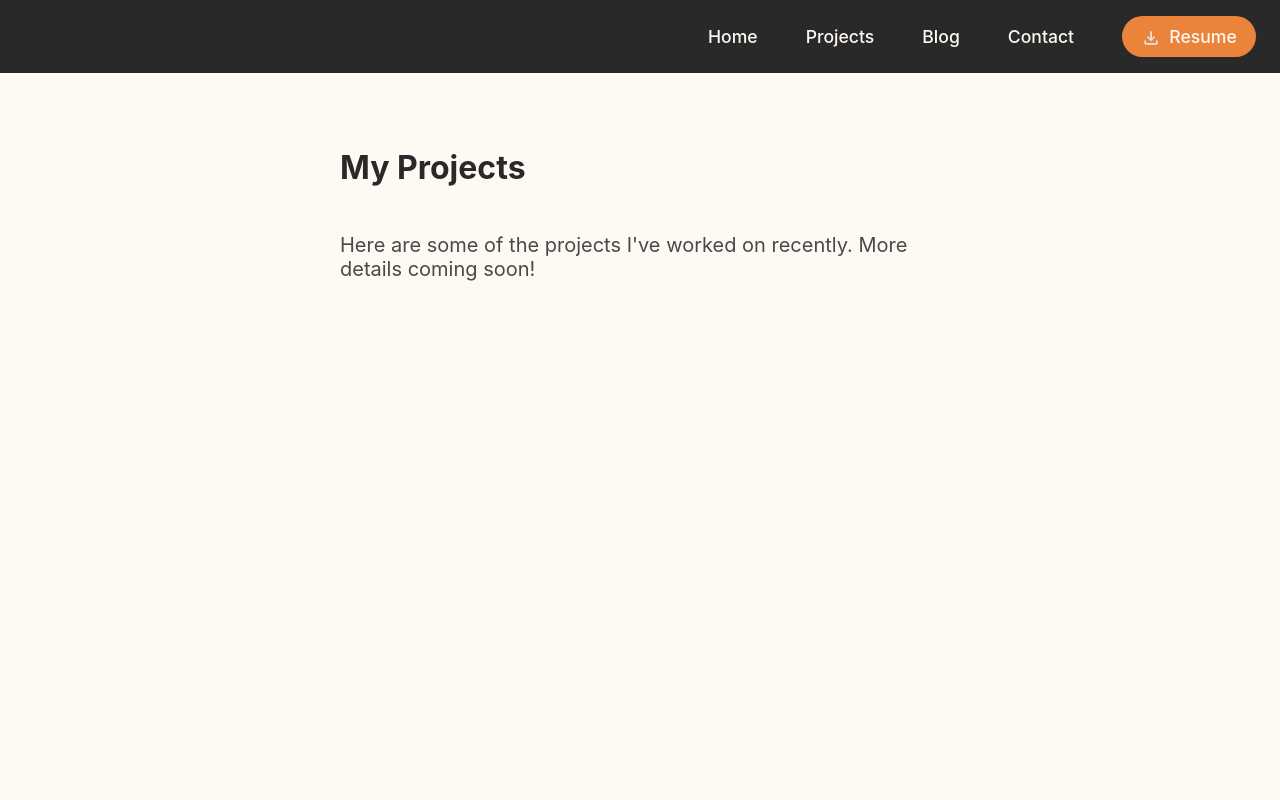
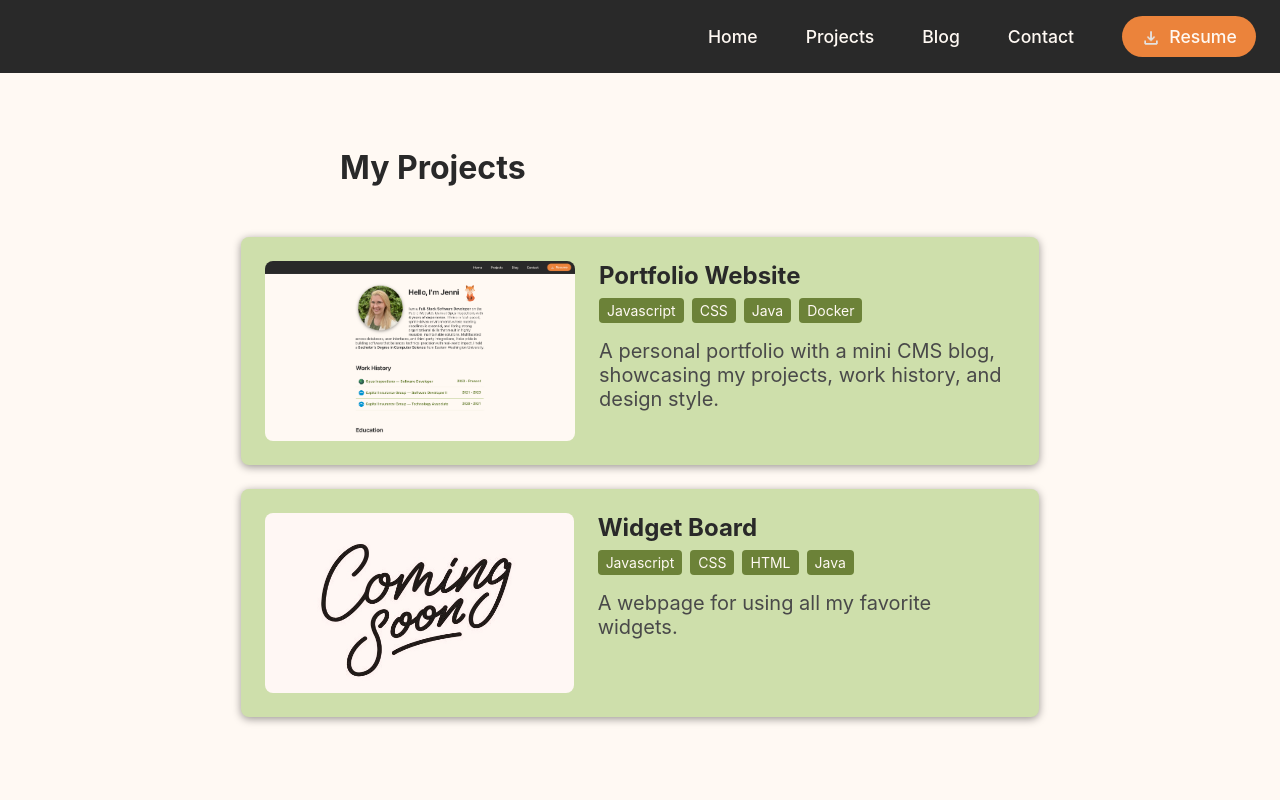
Before and after one commit to jgoodnight72/Portfolio, a React (Create React App) app in the folder frontend/: page /projects in a window 1280 px wide. Shown: the top 800 px of the page. Built offline with nearby package versions, Linux system fonts and the light colour scheme.

Commit message:
Project page and content

```diff
--- a/frontend/src/Projects.css
+++ b/frontend/src/Projects.css
@@ -10,7 +10,8 @@
   padding-right: 10rem;
   padding-top: 3rem;
   display: flex;
-  justify-content: center;
+  flex-direction: column;
+  align-items: center;
 }
 
 .projects-container h2 {
@@ -33,3 +34,99 @@
   flex-direction: column;
   width: 600px;
 }
+
+/* Projects Cards Section */
+
+.projects-cards {
+  flex-wrap: wrap;
+  gap: 2rem;
+}
+
+.project-card {
+  display: flex;
+  flex-direction: row;
+  margin: 24px 0;
+  width: 100%;
+  width: 750px;
+  background: var(--primary-lightest);
+  border-radius: 8px;
+  box-shadow: 0 2px 8px var(--theme-shadow);
+  padding: 24px;
+}
+
+.project-card:hover {
+  background: var(--primary-light);
+  box-shadow: var(--theme-white);
+}
+
+.project-photo {
+  width: 310px;
+  height: 180px;
+  border-radius: 8px;
+  margin-right: 1.5rem;
+}
+
+.projects-container h3 {
+  font-size: 1.5rem;
+  margin: 0;
+  align-self: flex-start;
+  color: var(--theme-black);
+}
+
+.project-tag-line {
+  display: flex;
+  align-items: center;
+
+}
+
+.project-card h4 {
+  font-size: 1rem;
+  margin: 0;
+  align-self: flex-start;
+  margin-top: 0.5rem;
+  color: var(--theme-black);
+}
+
+.project-tag {
+  display: inline-block;
+  background-color: var(--primary-dark);
+  color: var(--theme-white);
+  padding: 4px 8px;
+  border-radius: 4px;
+  font-size: 0.875rem;
+  margin-right: 0.5rem;
+  margin-top: 0.5rem;
+}
+
+.project-card p {
+  font-size: 1.25rem;
+  color: var(--theme-grey);
+  margin-top: 1rem;
+  margin-bottom: 0;
+}
+
+
+/* Mobile View */
+@media (max-width: 800px) {
+
+  .blog-container {
+    padding-left: 0rem;
+    padding-right: 0rem;
+  }
+
+  .projects-container h2 {
+    align-self: center;
+  }
+
+  .project-card {
+    flex-direction: column;
+    align-items: center;
+    max-width: 300px
+  }
+
+  .project-photo {
+    margin-right: 0;
+    margin-bottom: 1rem;
+  }
+
+}
--- a/frontend/src/Projects.js
+++ b/frontend/src/Projects.js
@@ -1,12 +1,30 @@
+import React from "react";
+import { Link } from "react-router-dom";
+import projects from "./projects.json";
 import "./Projects.css";
 
 function Projects() {
   return (
     <div className="projects-container">
-        <div className="projects-header">
-            <h2>My Projects</h2>
-            <p>Here are some of the projects I've worked on recently. More details coming soon!</p>
-        </div>
+      <div className="projects-header">
+        <h2>My Projects</h2>
+      </div>
+      <div className="projects-cards">
+        {projects.map((project) => (
+          <Link to={`/projects/${project.id}`} className="project-link" key={project.id} style={{ textDecoration: 'none' }}>
+            <div className="project-card">
+              <img className="project-photo" src={project.photo} alt={`${project.title} screenshot`} />
+              <div className="project-description">
+                <h3>{project.title}</h3>
+                {project.tags.map((tag, index) => (
+                  <span className="project-tag" key={index}>{tag}</span>
+                ))}
+                <p>{project.description}</p>
+              </div>
+            </div>
+          </Link>
+        ))}
+      </div>
     </div>
   );
 }
--- /dev/null
+++ b/frontend/src/projects.json
@@ -0,0 +1,16 @@
+[
+  {
+    "id": "Portfolio",
+    "title": "Portfolio Website",
+    "tags": ["Javascript", "CSS", "Java", "Docker"],
+    "photo": "/projects/portfolio.png",
+    "description": "A personal portfolio with a mini CMS blog, showcasing my projects, work history, and design style."
+  },
+  {
+    "id": "WidgetBoard",
+    "title": "Widget Board",
+    "tags": ["Javascript", "CSS", "HTML", "Java"],
+    "photo": "/projects/comingsoon.jpeg",
+    "description": "A webpage for using all my favorite widgets."
+  }
+]
```
Also changed, not shown: frontend/public/projects/comingsoon.jpeg (added), frontend/public/projects/portfolio.png (added).
